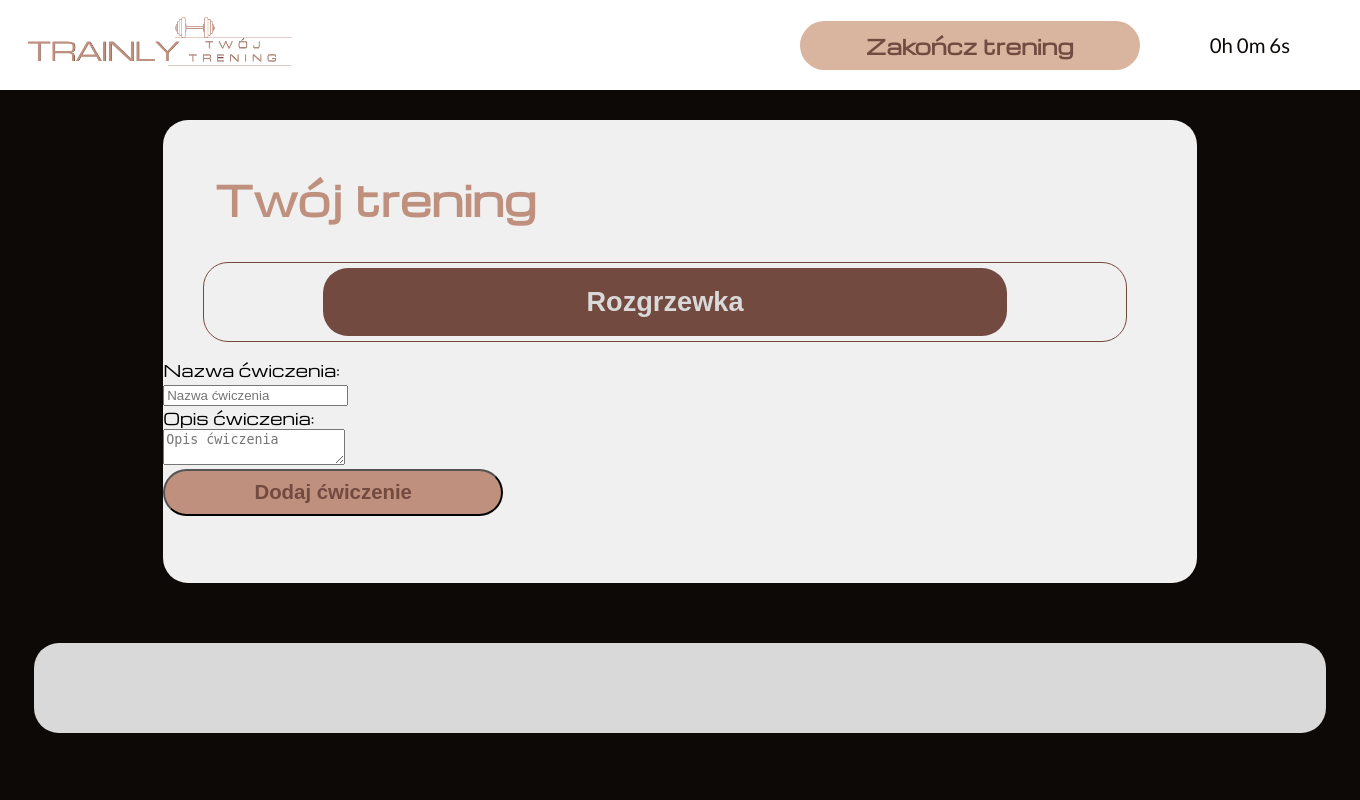
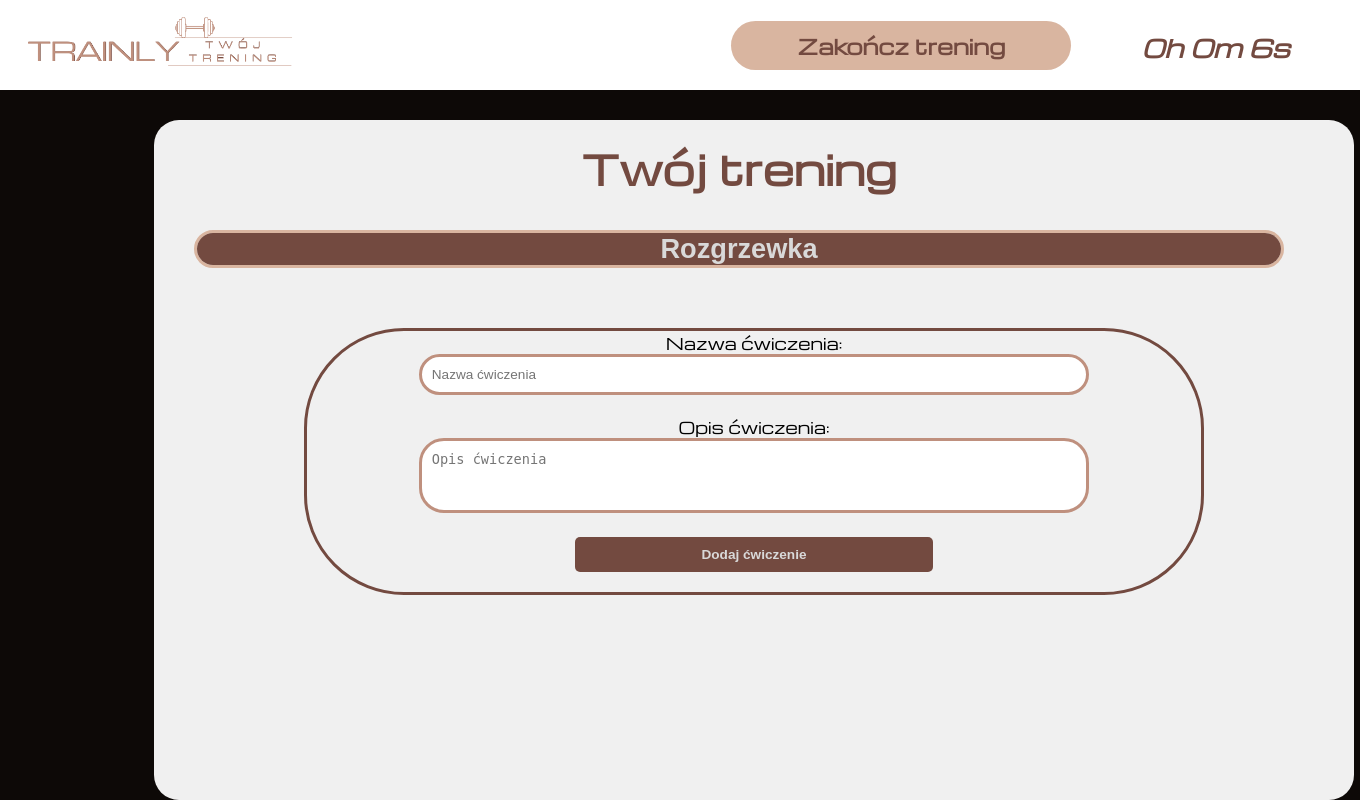
Before and after one commit to Radzio310/Trainly---your-training, a PHP site: page /TRAIN.html in a window 1360 px wide. Run offline with PHP 8.4, Linux system fonts and the light colour scheme.

Commit message:
Update style.css

```diff
--- a/style.css
+++ b/style.css
@@ -1787,14 +1787,18 @@ hr {
 
 #twoj_trening {
   height: auto;
-  width: 80%;
+  width: 100%;
   margin-top: 15vh;
   margin-left: 10%;
 }
 
-.timer:hover {
+.timer {
+  font-size: 3vh;
+  font-family: "Michroma", sans-serif;
+  font-weight: bolder;
+  font-style: italic;
   color: #734a40;
-  cursor: auto;
+  min-width: 10vw;
 }
 
 #end_training {
@@ -1811,13 +1815,34 @@ hr {
   box-shadow: 0 8px 12px 0 rgba(0, 0, 0, 0.5);
 }
 
+.trenuj {
+  text-align: center;
+  font-size: 5vh;
+  color: #734a40;
+  margin-left: -2.5%;
+  margin-top: 2.5vh;
+}
+
+#footer_train {
+  display: none;
+}
+
+#exercise-list li {
+  list-style-type: none;
+  color: #734a40;
+  font-weight: bolder;
+  padding: 0;
+  border-radius: 30px;
+  border: 3px solid #d9b5a0;
+  margin-bottom: 5px;
+}
+
 .collapsible {
   background-color: #734a40;
   color: #d9d9d9;
   cursor: pointer;
-  padding: 18px;
-  width: 75%;
-  margin-left: 12.5%;
+  width: 100%;
+  padding: 0;
   border: none;
   text-align: center;
   font-weight: bolder;
@@ -1849,7 +1874,7 @@ iframe {
 }
 
 .Trening input {
-  width: 25%;
+  width: 20%;
   margin-left: 15px;
   margin-right: 5%;
   font-size: 1.5vw;
@@ -1858,7 +1883,7 @@ iframe {
   border-radius: 50px;
 }
 
-#myCheck {
+.myCheck {
   width: 7.5vh;
   height: 7.5vh;
   margin: 2.5vh 0;
@@ -1868,10 +1893,9 @@ iframe {
   border: 3px solid #734a40;
 }
 
-#myCheck:hover {
+.myCheck:hover {
   box-shadow: 0 8px 12px 0 rgba(0, 0, 0, 0.5);
   cursor: pointer;
-  background-image: url("Graphics/checked_hover.png");
   background-size: cover;
   background-position: center;
 }
@@ -1882,20 +1906,84 @@ iframe {
   background-position: center;
 }
 
-.checked:hover {
-  background-image: url("Graphics/checked.png");
-  box-shadow: 0 8px 12px 0 rgba(0, 0, 0, 0.5);
+.checked_col {
+  color: #bf907e;
+  background-color: #734a40;
+}
+
+.checked_col:hover {
+  background-color: #bf907e;
+  color: #d9d9d9;
 }
 
 .exercise_details {
   padding: 0 18px;
-  width: 75%;
-  margin-left: 12.5%;
+  width: 100%;
   display: none;
   overflow: hidden;
   background-color: #d9d9d9;
   border-bottom-left-radius: 25px;
   border-bottom-right-radius: 25px;
+}
+
+.exercise_details p {
+  font-size: 1.5vw;
+  text-align: center;
+  font-style: italic;
+}
+
+#addExerciseForm {
+  text-align: center;
+  margin-top: 5%;
+  border: 3px solid #734a40;
+  width: 75%;
+  margin-left: 12.5%;
+  border-radius: 100px;
+  margin-bottom: 25px;
+}
+
+#addExerciseForm input,
+textarea {
+  width: 75%;
+  padding: 10px;
+  margin-bottom: 20px;
+  border: 3px solid #bf907e;
+  border-radius: 25px;
+  font-size: 1vw;
+  resize: none;
+}
+
+#addExerciseForm textarea {
+  min-height: 75px;
+}
+
+#addExerciseForm input:focus,
+textarea:focus {
+  border: 3px solid #734a40;
+}
+
+#addExerciseForm input[type="button"] {
+  width: 40%;
+  background-color: #734a40;
+  color: #d9d9d9;
+  border: none;
+  border-radius: 5px;
+  padding: 10px;
+  font-size: 1vw;
+  cursor: pointer;
+}
+
+#confirmEndTraining {
+  font-weight: bold;
+  font-style: italic;
+  border: 3px solid #734a40;
+}
+
+#anuluj {
+  width: auto;
+  padding: 10px;
+  margin-left: 2.5vw;
+  border: 3px solid #734a40;
 }
 
 /* ----------------------------------- */
```
